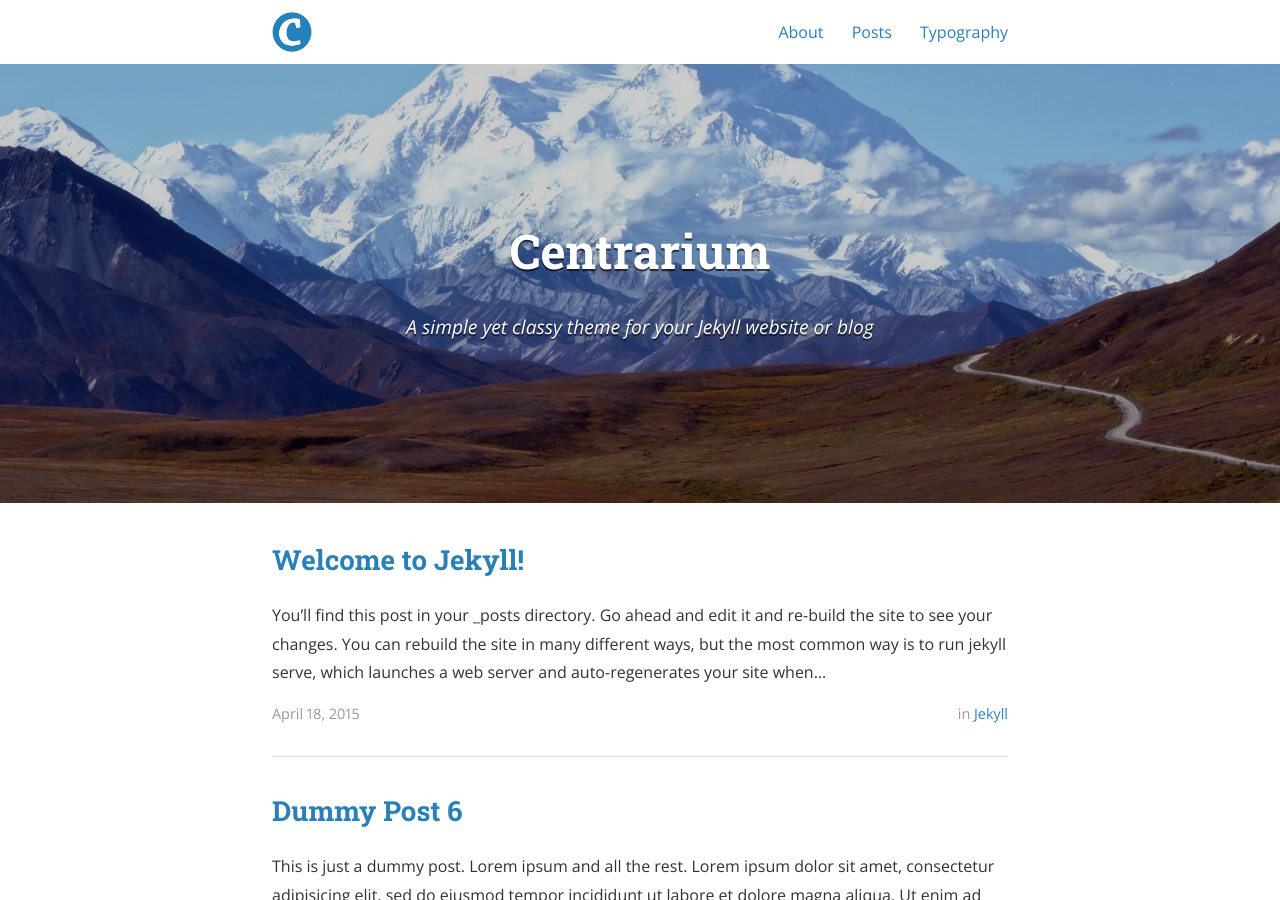
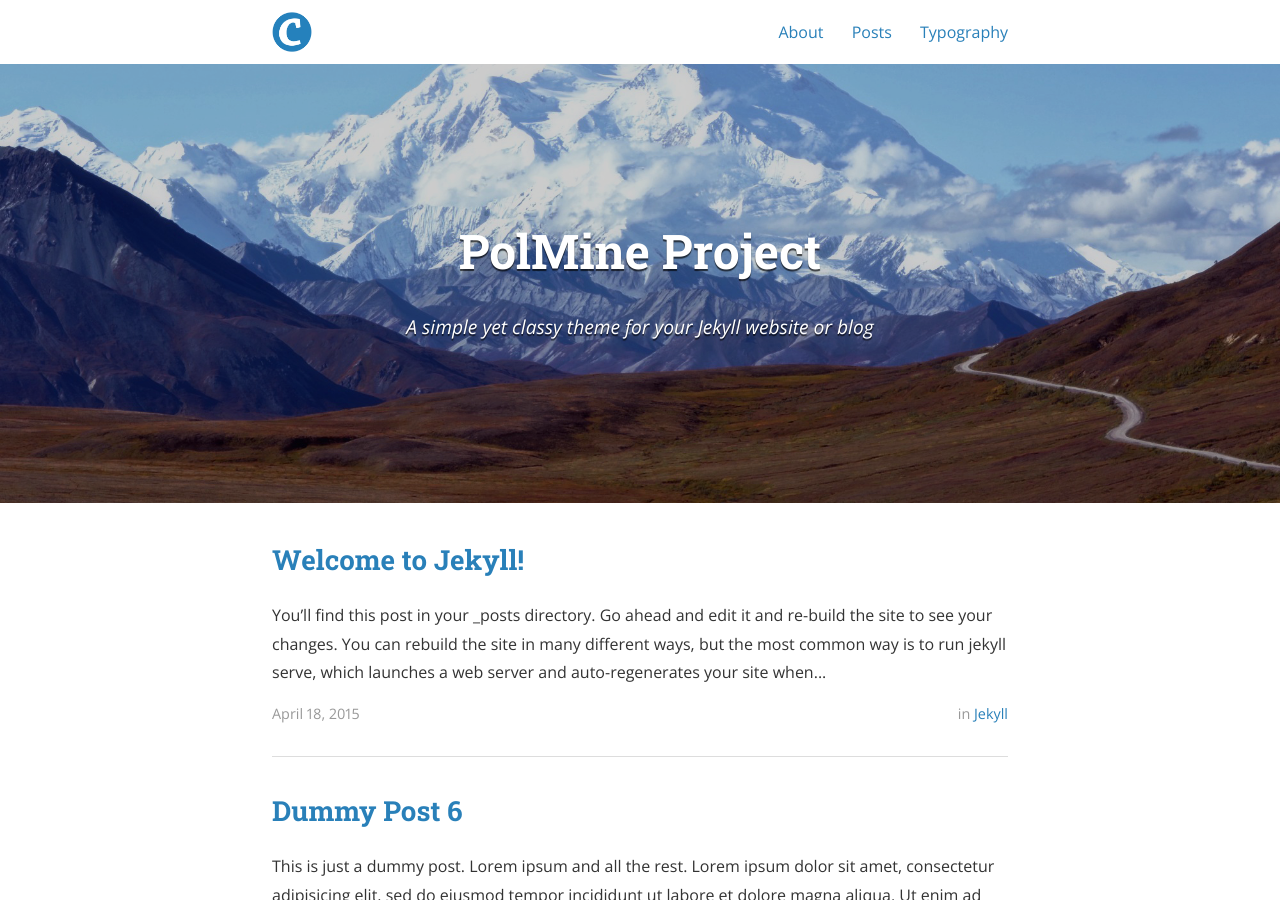
Before and after one commit to ablaette/PolMine.github.io, a Jekyll site: the page built from index.html, in a window 1280 px wide and 900 px high. Built offline with Jekyll 4.4.1, drawn with Linux system fonts in a browser that asks for light colours; nearby versions of some CDN libraries; the list of posts is cut into pages by our own code; a style sheet for code colours, icons or effects is not loaded; some of the changed text lies outside the part shown.

Commit message:
Update _config.yml

```diff
--- a/_config.yml
+++ b/_config.yml
@@ -9,7 +9,7 @@ exclude:
   - "/vendor/"
 
 # Site settings
-title: Centrarium
+title: PolMine Project
 subtitle: "A simple yet classy theme for your Jekyll website or blog"
 email: blcentra@gmail.com
 name: Ben Centra
```
